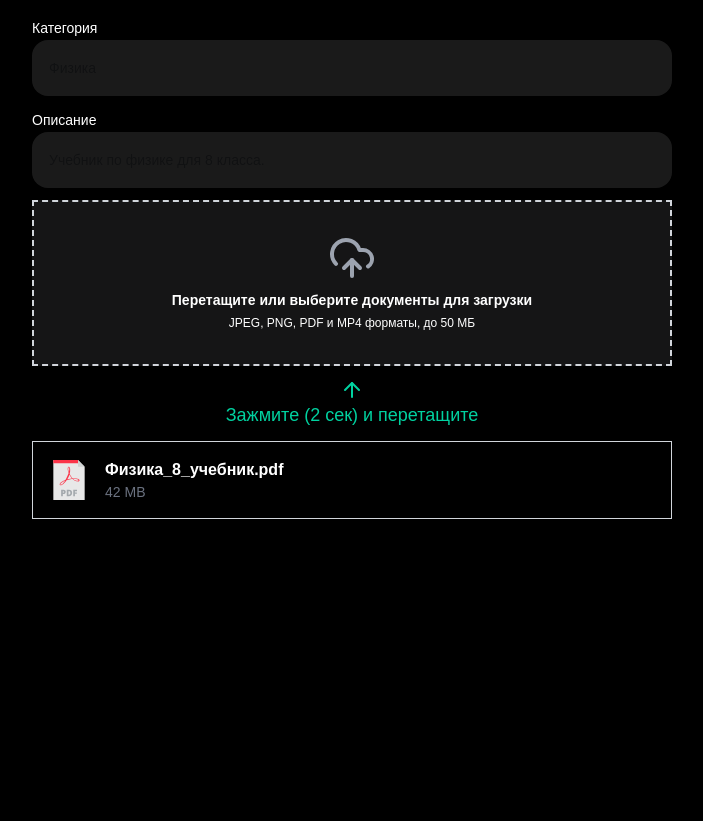
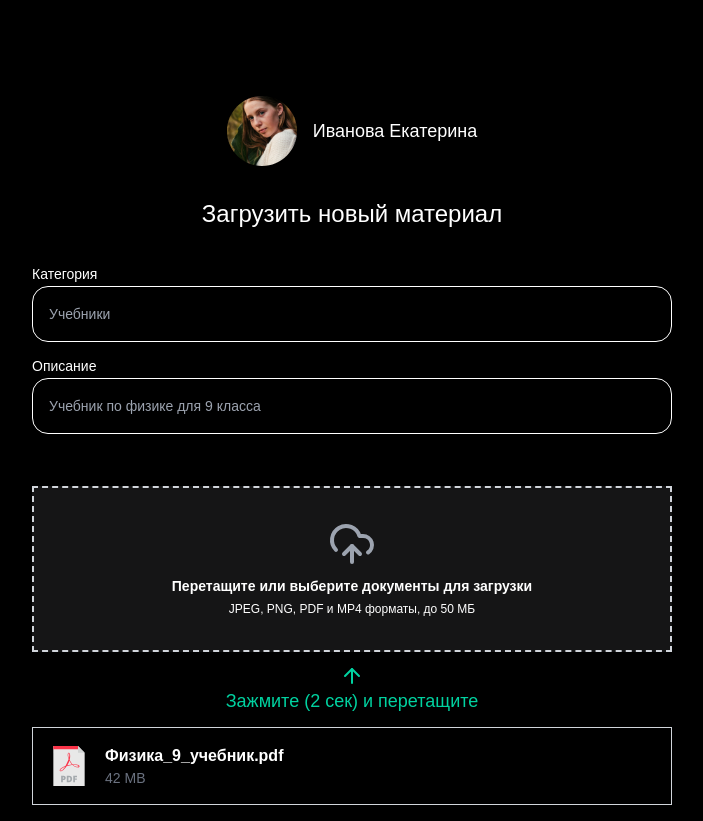
Before and after one commit to ITMO-Megaschool-FTMI-2025/frontend, a Next.js app: page / in a window 1280 px wide. Shown: the whole page, without its empty margins (288-991 px from the left). Before the commit the page ends 800 px from the top, so only its background shows below. Built offline with nearby package versions, Linux system fonts and the light colour scheme.

Commit message:
feat: enter page fixed

```diff
--- a/components/accordion-pick-subject.tsx
+++ b/components/accordion-pick-subject.tsx
@@ -52,6 +52,36 @@ export default function AccordionPickSubject() {
             </p>
           </div>
         </AccordionContent>
+        <AccordionContent>
+          <div className='flex flex-row items-center gap-3'>
+            <div className='w-[40px] h-[40px] bg-[#00D2A0] flex items-center rounded-xl'>
+              <FolderClosed className='mx-auto text-black' />
+            </div>
+            <p className='text-[16px]'>
+              Квантовая физика
+            </p>
+          </div>
+        </AccordionContent>
+        <AccordionContent>
+          <div className='flex flex-row items-center gap-3'>
+            <div className='w-[40px] h-[40px] bg-[#00D2A0] flex items-center rounded-xl'>
+              <FolderClosed className='mx-auto text-black' />
+            </div>
+            <p className='text-[16px]'>
+              Атомная физика
+            </p>
+          </div>
+        </AccordionContent>
+        <AccordionContent>
+          <div className='flex flex-row items-center gap-3'>
+            <div className='w-[40px] h-[40px] bg-[#00D2A0] flex items-center rounded-xl'>
+              <FolderClosed className='mx-auto text-black' />
+            </div>
+            <p className='text-[16px]'>
+              Элементы астрофизики
+            </p>
+          </div>
+        </AccordionContent>
       </AccordionItem>
     </Accordion>
   )
--- a/components/document-upload.tsx
+++ b/components/document-upload.tsx
@@ -68,13 +68,18 @@ export default function DocumentUpload() {
   return (
     <div className="container mx-auto p-4 max-w-2xl">
       <div className="space-y-3">
+      <div className="flex justify-center items-center h-full mt-20">
+      <Image src="/avatar.svg" alt="аватар" width={70} height={70} />
+      <h2 className="text-lg text-center ml-4">Иванова Екатерина</h2>
+      </div>
+      <div className="text-2xl  text-center pt-5 pb-5">Загрузить новый материал</div>
         <div>
           <Label htmlFor="category" className="">Категория</Label>
-          <Input id="category" type="text" placeholder="Физика" className="opacity-10 my-0" />
+          <Input id="category" type="text" placeholder="Учебники" className="bg-transparent text-white placeholder-white placeholder-opacity-100 border border-white" />
         </div>
-        <div>
+        <div className="pb-10">
           <Label htmlFor="description">Описание</Label>
-          <Input id="description" type="text" placeholder="Учебник по физике для 8 класса." className="opacity-10" />
+          <Input id="description" type="text" placeholder="Учебник по физике для 9 класса" className="bg-transparent text-white placeholder-white placeholder-opacity-100 border border-white" />
         </div>
 
         <div
@@ -106,7 +111,7 @@ export default function DocumentUpload() {
           <div className="flex items-center space-x-4">
             <Image src="/placeholder.svg" alt="Учебник.pdf" width={40} height={40} className="my-auto" />
             <div className="flex-grow">
-              <p className="font-semibold">Физика_8_учебник.pdf</p>
+              <p className="font-semibold">Физика_9_учебник.pdf</p>
               <div className="flex flex-row w-full items-center">
                 <p className="text-sm text-gray-500">{isUploading ? `${fileSize} / 42` : "42"} MB</p>
                 {isUploaded && <CheckCircle className="w-6 h-6 mx-2 text-green-500" />}
```
Also changed, not shown: public/avatar.svg (added).
